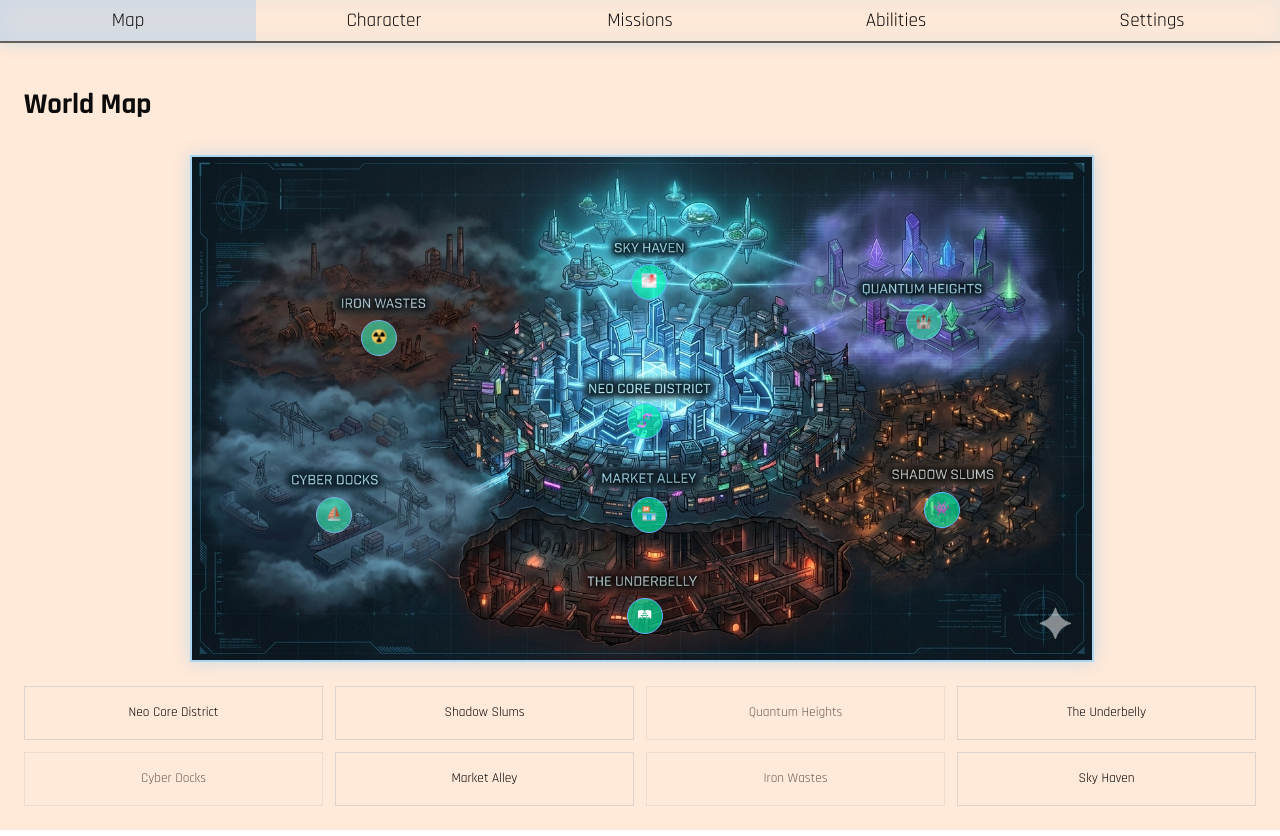
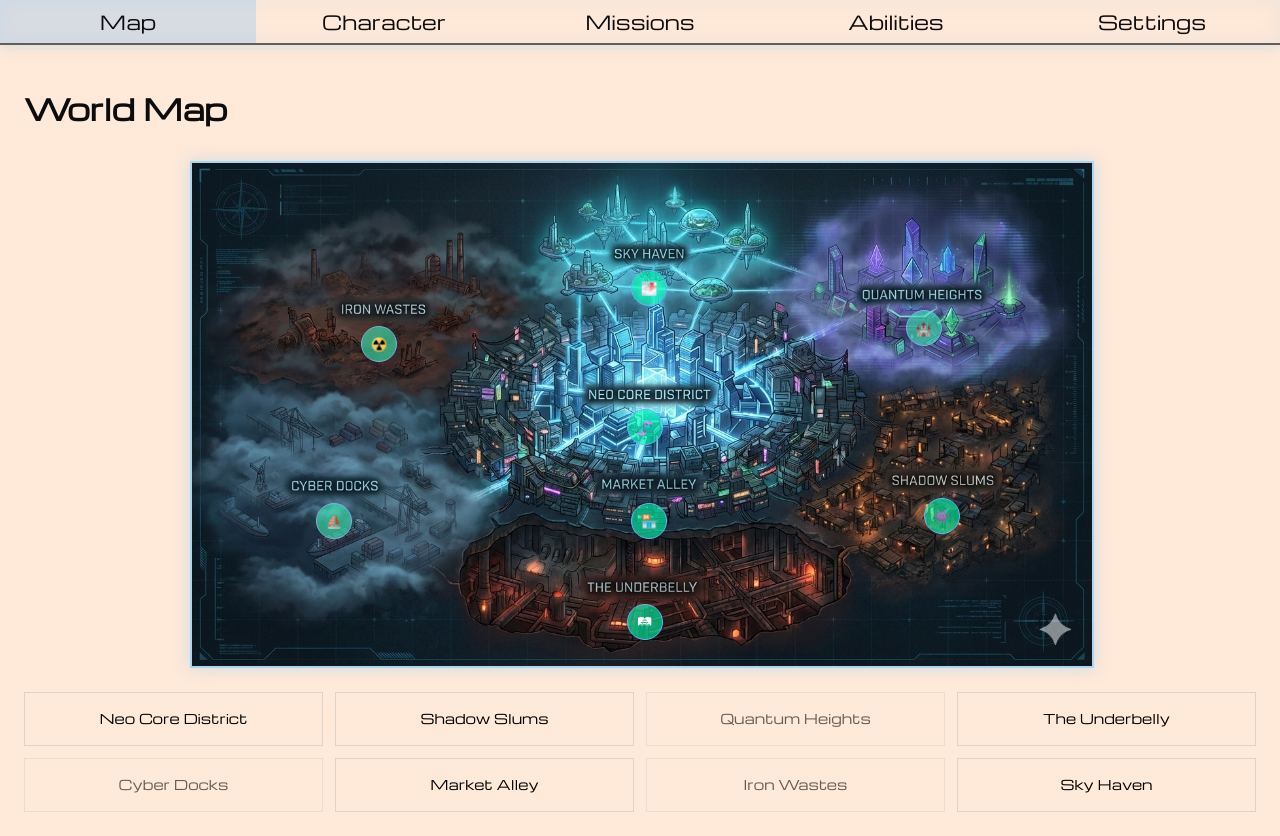
Before and after one commit to kshides21/game-menu, a React (Vite) app: page / in a window 1280 px wide. Built offline with nearby package versions, Linux system fonts and the light colour scheme.

Commit message:
Finished Demo

```diff
--- a/src/App.jsx
+++ b/src/App.jsx
@@ -7,7 +7,7 @@ export default function App() {
   const [activeScreen, setActiveScreen] = useState("map");
   const [musicOn, setMusicOn] = useState(false);
   const [theme, setTheme] = useState("day");
-  const [font, setFont] = useState("rajdhani");
+  const [font, setFont] = useState("michroma");
   const [characterType, setcharacterType] = useState("soldier");
   const audioRef = useRef(new Audio(music));
 
--- a/src/data/mapData.js
+++ b/src/data/mapData.js
@@ -32,7 +32,7 @@ export const MAP_LOCATIONS = [
     fastTravel: false,
     coords: {
       desktop: { x: "81.5%", y: "33%"},
-      mobile: { x: "76.5%", y: "31.5%"}
+      mobile: { x: "77%", y: "31.5%"}
     }
   },
   {
--- a/src/styles/Abilities.css
+++ b/src/styles/Abilities.css
@@ -121,6 +121,9 @@
 }
 
 @media (max-width: 1180px) {
+  .skill-desc {
+        display: none;
+    }
     .tier-1 {
         width: 500px;
     }
@@ -168,9 +171,6 @@
       margin-top: 2px;
       font-size: 12px;
     }
-    .skill-desc {
-        display: none;
-    }
     .ability-tab {
         font-size: 12px;
         padding: 0.4rem;
@@ -200,4 +200,7 @@
     .line-right {
       left: 35%;
     }
-}
+    .skill-node.tier-3, .skill-name-desc{
+      font-size: 10px;
+    }
+  }
--- a/src/styles/MissionLog.css
+++ b/src/styles/MissionLog.css
@@ -93,4 +93,7 @@
     height: auto;
     margin-top: 1rem;
   }
+  .mission-log {
+    height: 140vh;
+  }
 }
```
